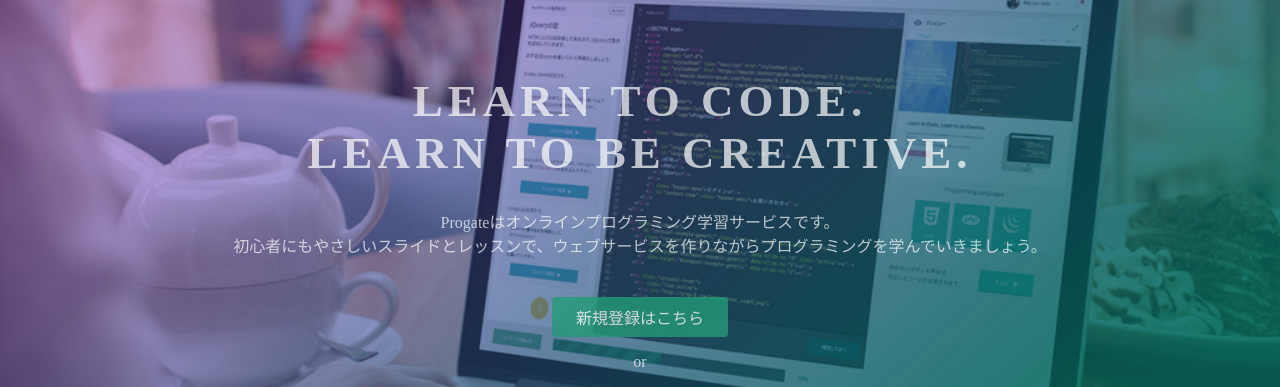
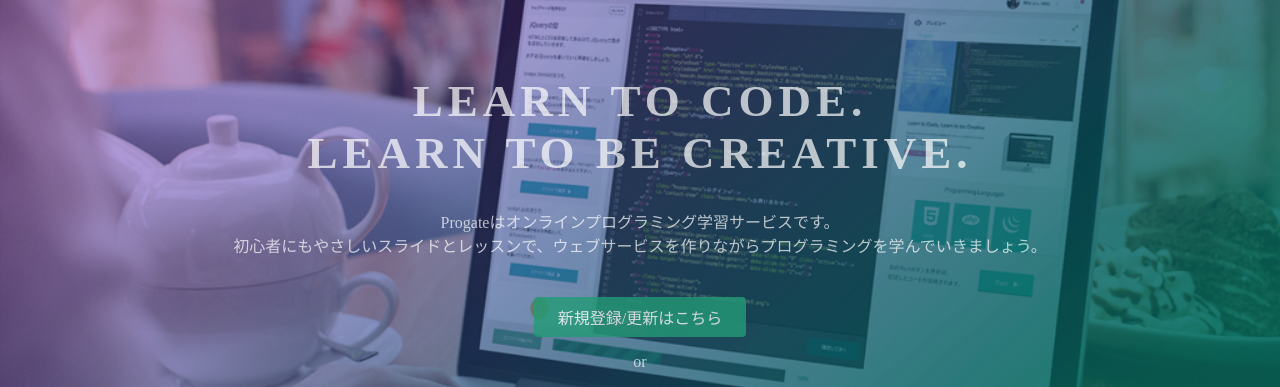
Before and after one commit to snj196/snj196.github.io, a plain HTML site: page index.html in a window 1280 px wide. Shown: the part 135-522 px from the top of the page. Drawn offline with Linux system fonts and the light colour scheme.

Commit message:
Update index.html

```diff
--- a/index.html
+++ b/index.html
@@ -26,7 +26,7 @@
       <h1>LEARN TO CODE.<br>LEARN TO BE CREATIVE.</h1>
       <p>Progateはオンラインプログラミング学習サービスです。<br>初心者にもやさしいスライドとレッスンで、ウェブサービスを作りながらプログラミングを学んでいきましょう。</p>
       <div class="btn-wrapper">
-        <a href="#" class="btn signup">新規登録はこちら</a>
+        <a href="#" class="btn signup">新規登録/更新はこちら</a>
         <p>or</p>
         <a href="#" class="btn facebook"><span class="fa fa-facebook"></span>Facebookで登録</a>
         <a href="#" class="btn twitter"><span class="fa fa-twitter"></span>Twitterで登録</a>
```
